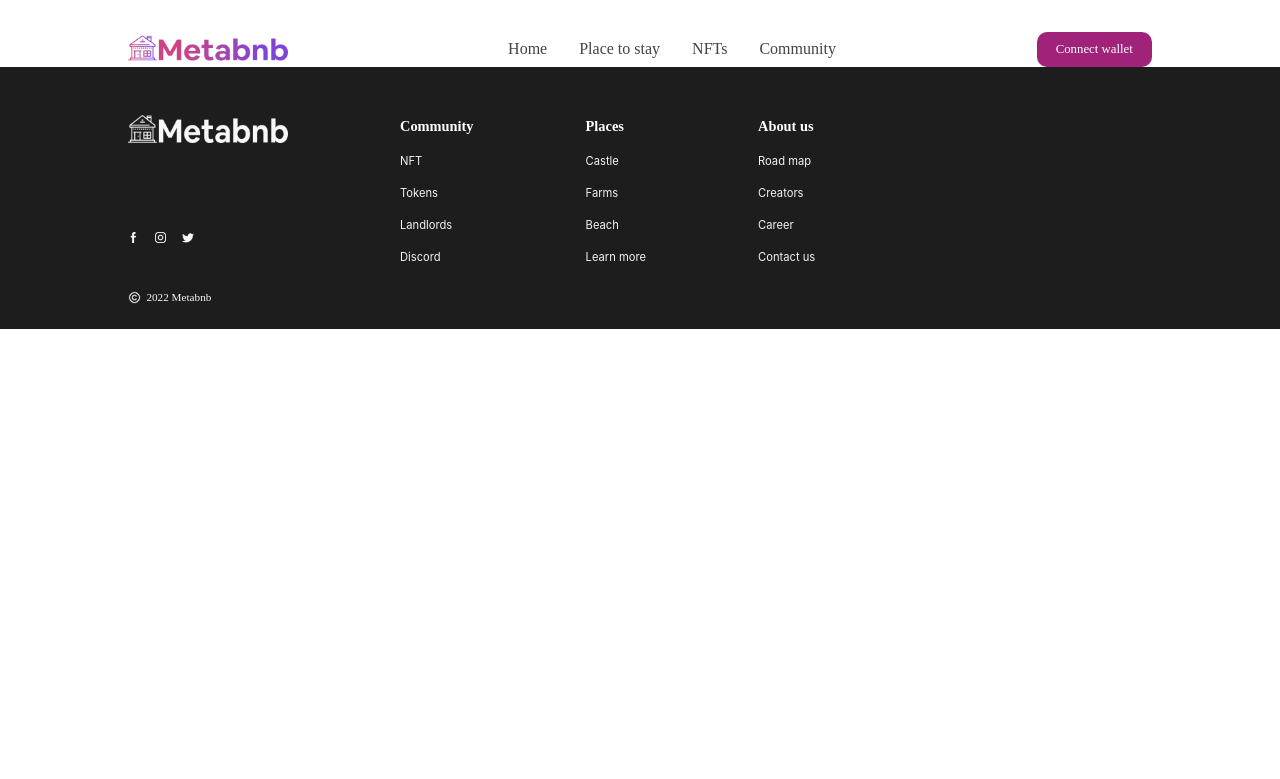
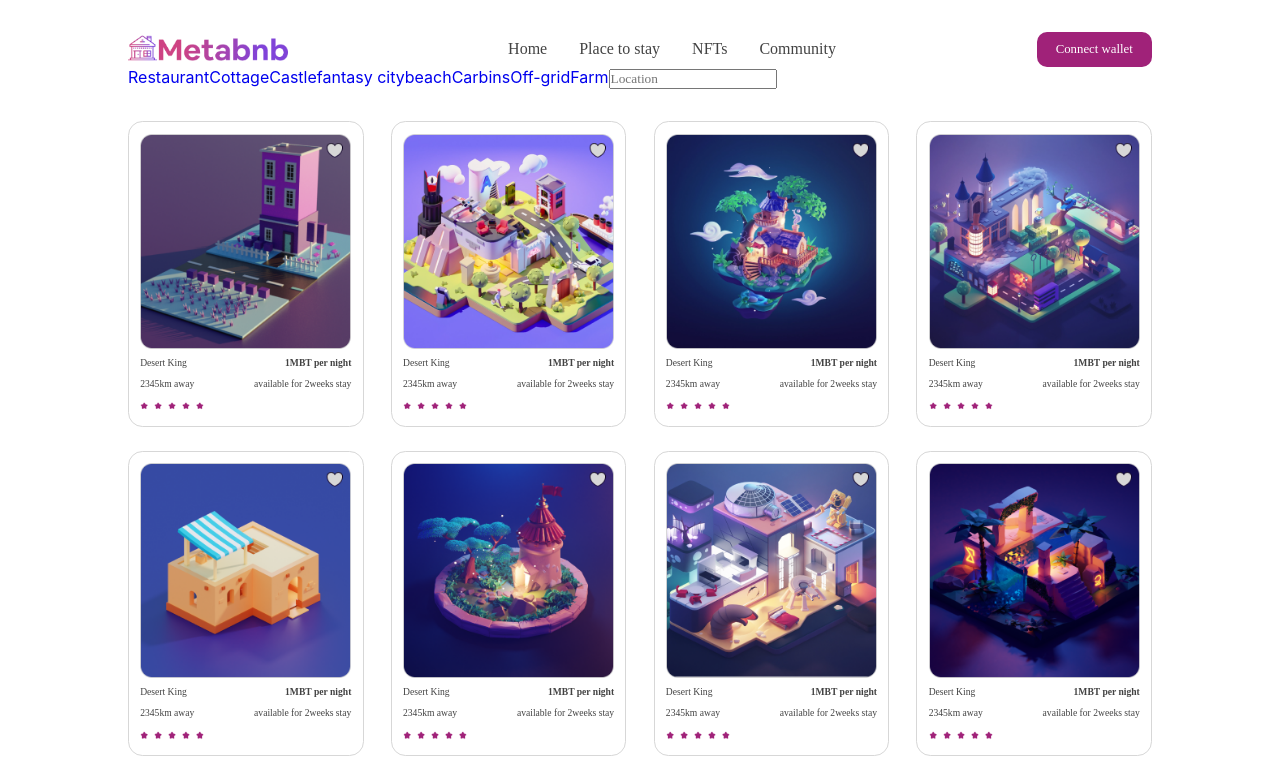
Before and after one commit to Chisquare7/meta-bnb-web, a React (Create React App) app: page /placepage in a window 1280 px wide. Shown: the top 779 px of the page. Built offline with nearby package versions, Linux system fonts and the light colour scheme; a web font is replaced by a local one.

Commit message:
feat: Add contents to the PlacePage for CSS styling

```diff
--- a/src/App.js
+++ b/src/App.js
@@ -226,8 +226,8 @@ function App() {
 		<div className="App">
 			<Router>
 				<Routes>
-          <Route path='/' element={ <Homepage data={data} /> } />
-          <Route path='/placepage' element={ <Placepage/> } />
+					<Route path="/" element={<Homepage data={data} />} />
+					<Route path="/placepage" element={<Placepage items={items} />} />
 					{/* <Route path='/placeToStay' element={ <placeToStay items={items} /> } /> */}
 				</Routes>
 			</Router>
--- a/src/pages/Placepage.js
+++ b/src/pages/Placepage.js
@@ -1,8 +1,9 @@
 import React from 'react'
 import Footer from '../components/Footer'
 import Header from '../components/Header'
+import { Link } from 'react-router-dom'
 
-const Placepage = () => {
+const Placepage = ({ items }) => {
   return (
 		<div>
 			<header className="header__container">
@@ -10,15 +11,61 @@ const Placepage = () => {
 					<Header />
 				</div>
 			</header>
-        <section></section>
-        <section></section>
+			<section className="placetop__section">
+				<div className="sect__container">
+					<div className="placetop__flex">
+						<Link className="placetop__links">Restaurant</Link>
+						<Link className="placetop__links">Cottage</Link>
+						<Link className="placetop__links">Castle</Link>
+						<Link className="placetop__links">fantasy city</Link>
+						<Link className="placetop__links">beach</Link>
+						<Link className="placetop__links">Carbins</Link>
+						<Link className="placetop__links">Off-grid</Link>
+						<Link className="placetop__links">Farm</Link>
+						<input type="text" placeholder="Location" />
+					</div>
+				</div>
+			</section>
+			<section className="placemiddle__section">
+				<div className="sect__container">
+					<div className="place__container">
+						{items &&
+							items?.map((place, index) => (
+								<div className="place__boxes">
+									<div className="place__img">
+										<img
+											src={place?.placeIcon}
+											alt="This is icon of place to stay"
+											className="place__icon"
+										/>
+									</div>
+									<div className="place__flex">
+										<p className="place__text">{place?.placeName}</p>
+										<p className="place__amt">{place?.placeAmount}</p>
+									</div>
+									<div className="place__flex">
+										<p className="place__text">{place?.placeDistance}</p>
+										<p className="place__text">{place?.placePeriod}</p>
+									</div>
+									<div className="rating__content">
+										<img
+											src={place?.placeRating}
+											alt="Rating of each place"
+											className="rating__img"
+										/>
+									</div>
+								</div>
+							))}
+					</div>
+				</div>
+			</section>
 			<footer className="sect__footer">
 				<div className="sect__container">
 					<Footer />
 				</div>
 			</footer>
 		</div>
-  )
+	);
 }
 
 export default Placepage
```
Lines whose indentation alone changed are shown as unchanged.
